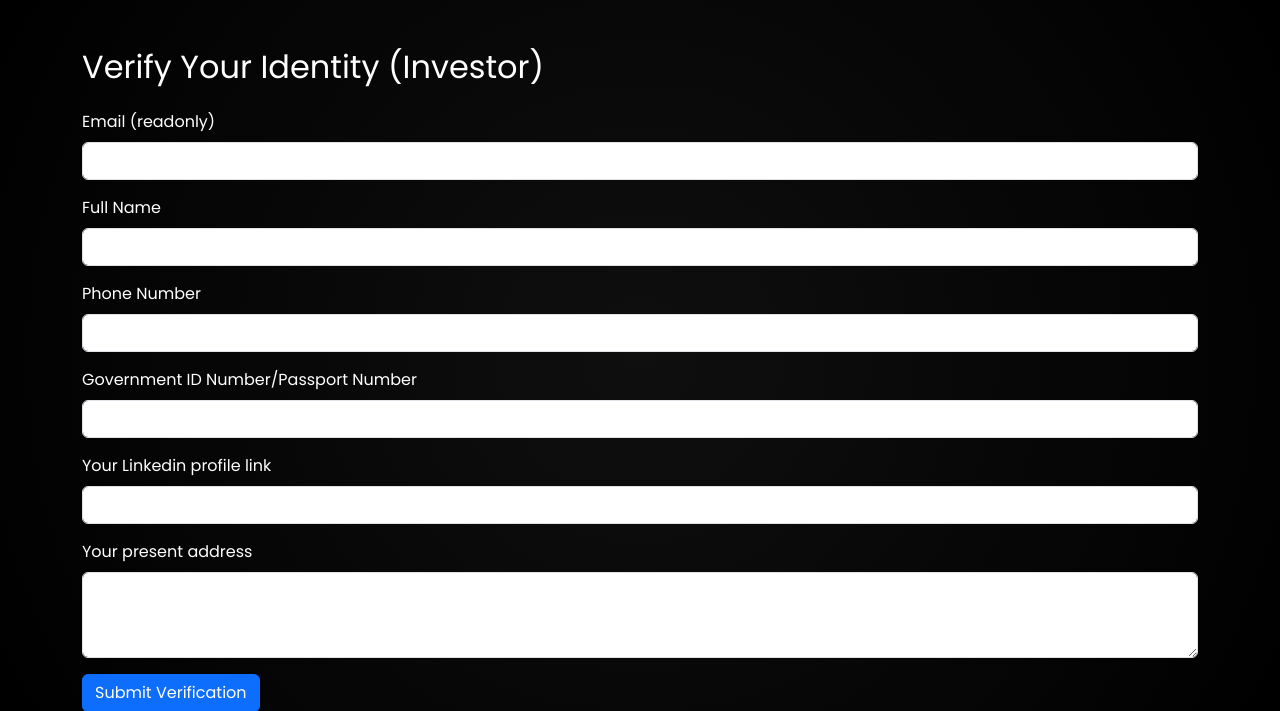
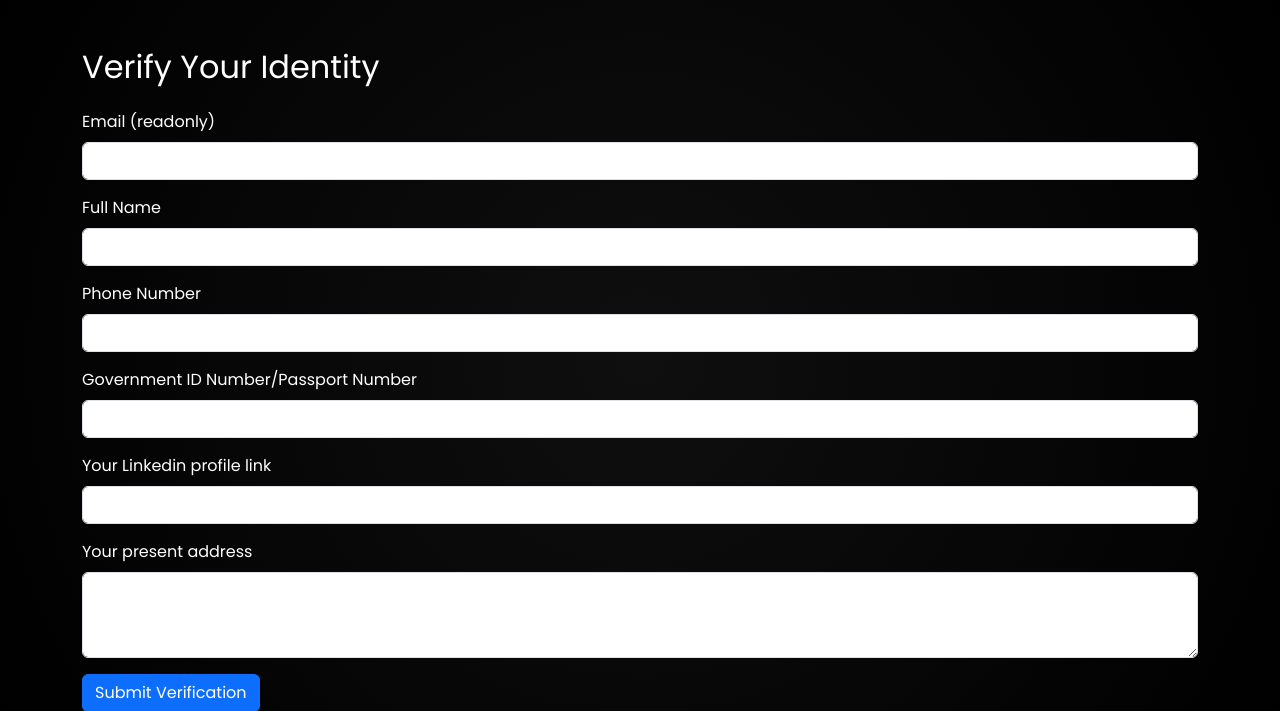
Before and after one commit to Shafayet22/Neurona-2, a Python web app: template templates/verify_investor.html in a window 1280 px wide. Shown: the top 711 px of the page. Run offline with Jinja, Linux system fonts and the light colour scheme; the template is opened without the code that fills it, so the values that code supplies are empty.

Commit message:
Update verify_investor.html

```diff
--- a/templates/verify_investor.html
+++ b/templates/verify_investor.html
@@ -11,7 +11,7 @@
 <body>
 
   <div class="container mt-5">
-    <h2 class="mb-4">Verify Your Identity (Investor)</h2>
+    <h2 class="mb-4">Verify Your Identity</h2>
 
     <!-- Flash messages -->
     {% with messages = get_flashed_messages(with_categories=true) %}
```
